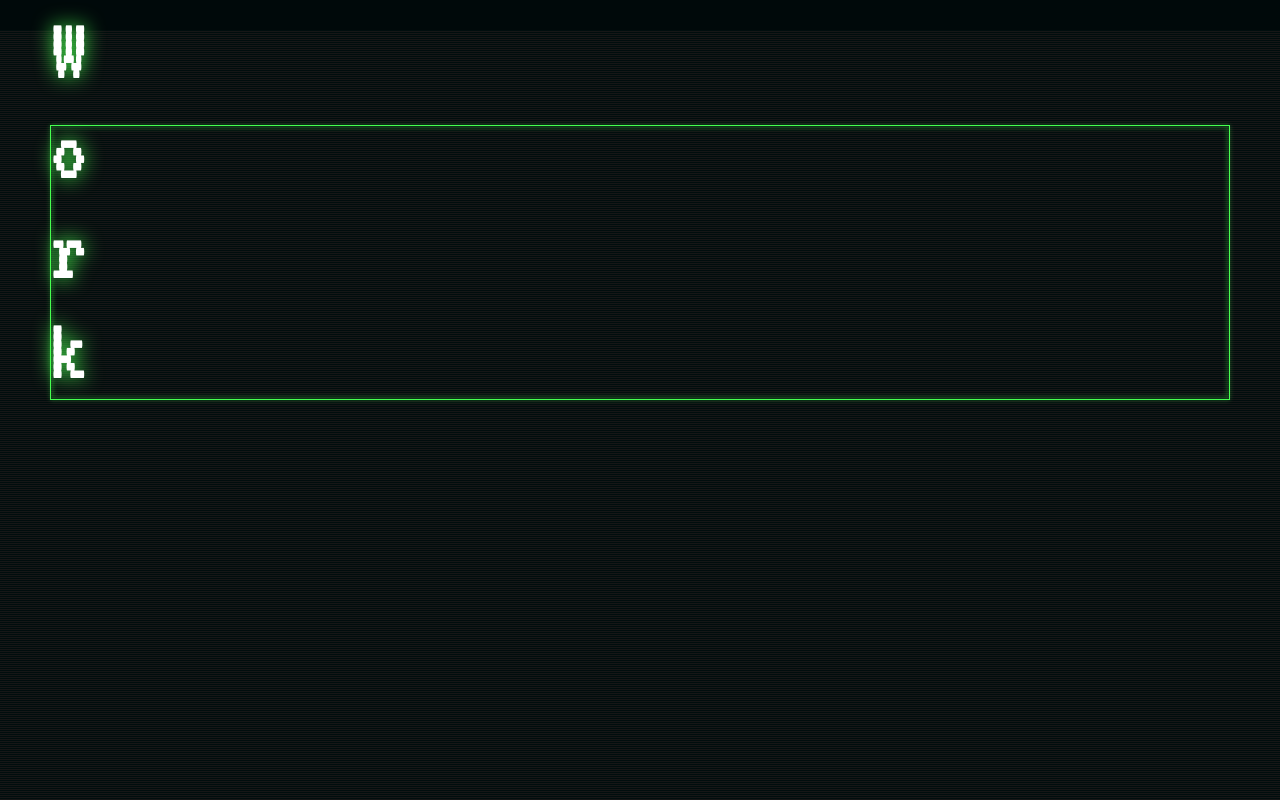
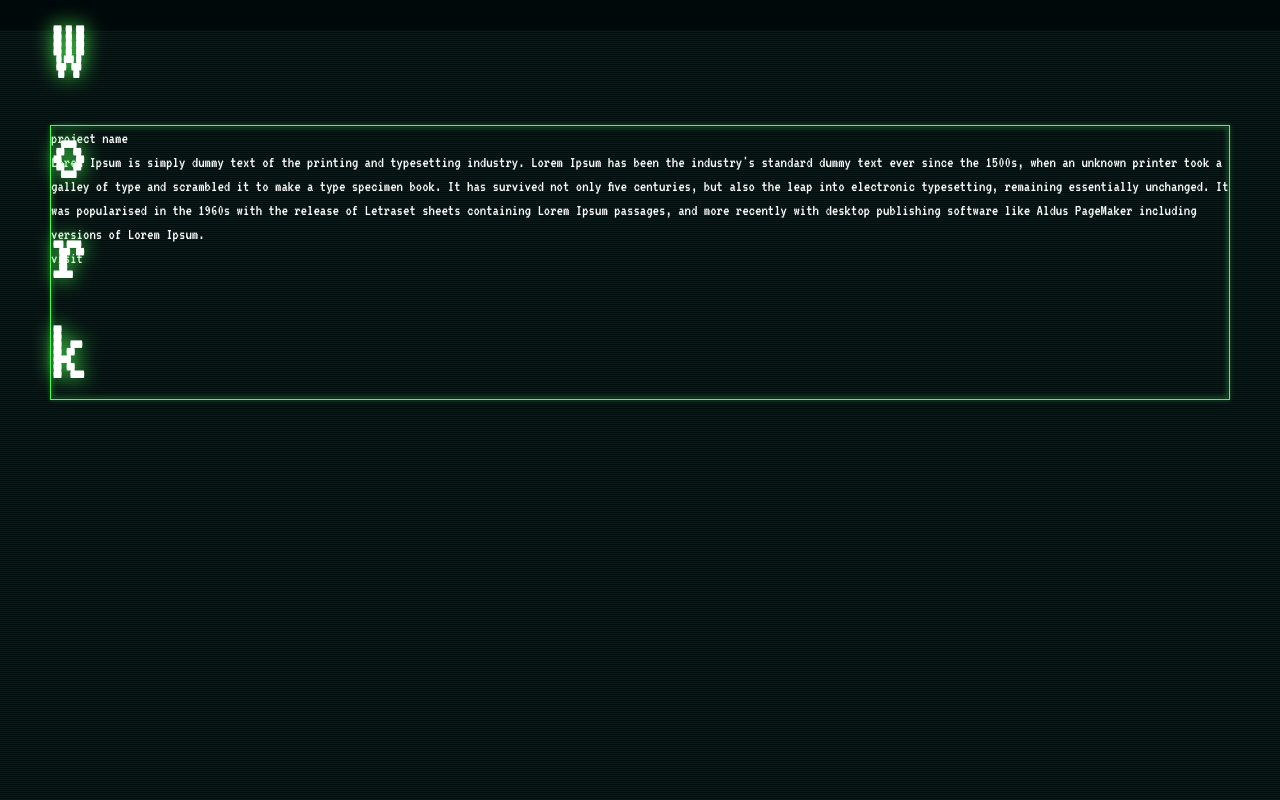
Before and after one commit to Sami-21/NextJSPortfolio, a Next.js app: page / in a window 1280 px wide. Shown: the top 800 px of the page. Built offline with nearby package versions, Linux system fonts and the light colour scheme.

Commit message:
project container halfway

```diff
--- a/Components/Project.tsx
+++ b/Components/Project.tsx
@@ -16,10 +16,10 @@ const Project: React.FC<ProjectProps> = ({ name, description, url }) => {
     threshold: 0.5,
   });
 
-  return <div ref={ref} className={inView ? `${style.ProjectContainer} ${style.ProjectFadeIn}` : `${style.ProjectContainer} ${style.ProjectFadeOut}`}>
-    {/* <h3 className={inView ? `${style.ProjectContentVisible}` : `${style.ProjectContentHidden}`}> {name}</h3>
-    <p className={inView ? `${style.ProjectContentVisible}` : `${style.ProjectContentHidden}`}> {description}</p>
-    <a href={url} target="_blank" className={inView ? `${style.ProjectContentVisible}` : `${style.ProjectContentHidden}`}>visit</a> */}
+  return <div ref={ref} className={inView ? ` ${style.ProjectContainer} ${style.ProjectFadeIn}` : `${style.ProjectContainer} ${style.ProjectFadeOut}`}>
+    <h3 className={inView ? `${style.ProjectContent} ${style.ProjectContentVisible}` : ` ${style.ProjectContent} ${style.ProjectContentHidden}`}> {name}</h3>
+    <p className={inView ? `${style.ProjectContent} ${style.ProjectContentVisible}` : ` ${style.ProjectContent} ${style.ProjectContentHidden}`}> {description}</p>
+    <a href={url} target="_blank" className={inView ? `${style.ProjectContent} ${style.ProjectContentVisible}` : ` ${style.ProjectContent} ${style.ProjectContentHidden}`}>visit</a>
   </div>;
 };
 
--- a/styles/Project.module.css
+++ b/styles/Project.module.css
@@ -5,15 +5,22 @@
   color: white;
 }
 
-/*
+.ProjectContent {
+  transition-property: all;
+  transition-duration: .5s;
+  transition-timing-function: ease-in;
+  transition-delay: 1s;
+}
+
 .ProjectContentVisible {
-  animation: show-content .5s ease-in 1s forwards;
+  display: block;
+  opacity: 1;
 }
 
 .ProjectContentHidden {
-  animation: hide-content .5s ease-in 1s forwards;
-
-} */
+  display: none;
+  opacity: 0;
+}
 
 .ProjectFadeIn {
   animation: project-fade-in .75s ease-in-out forwards;
```
